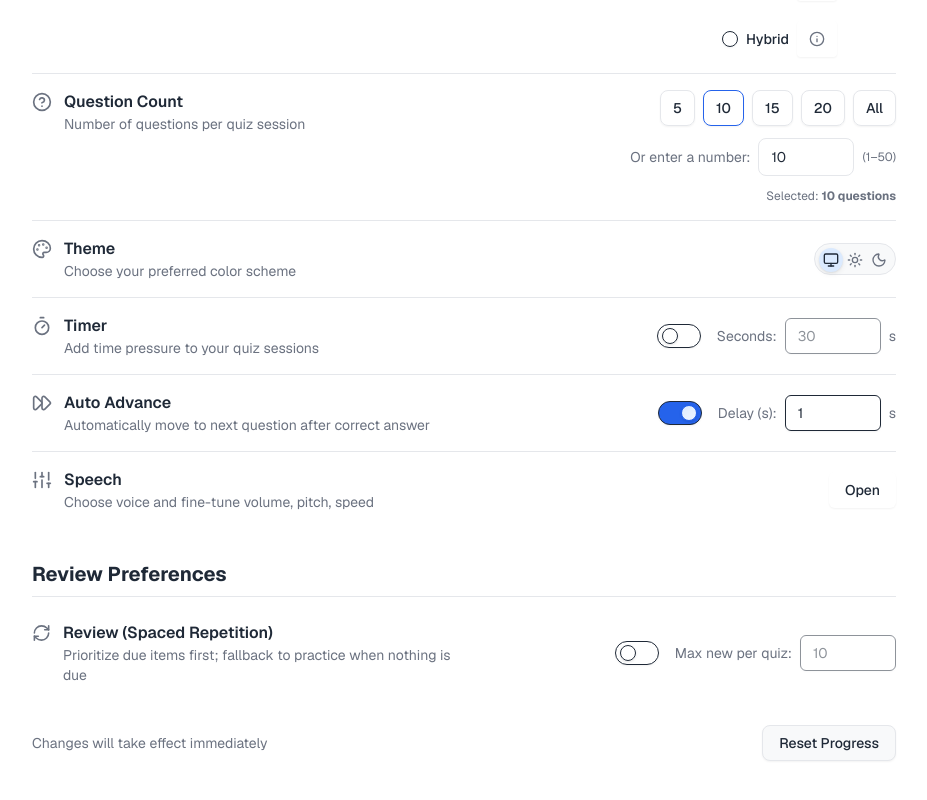
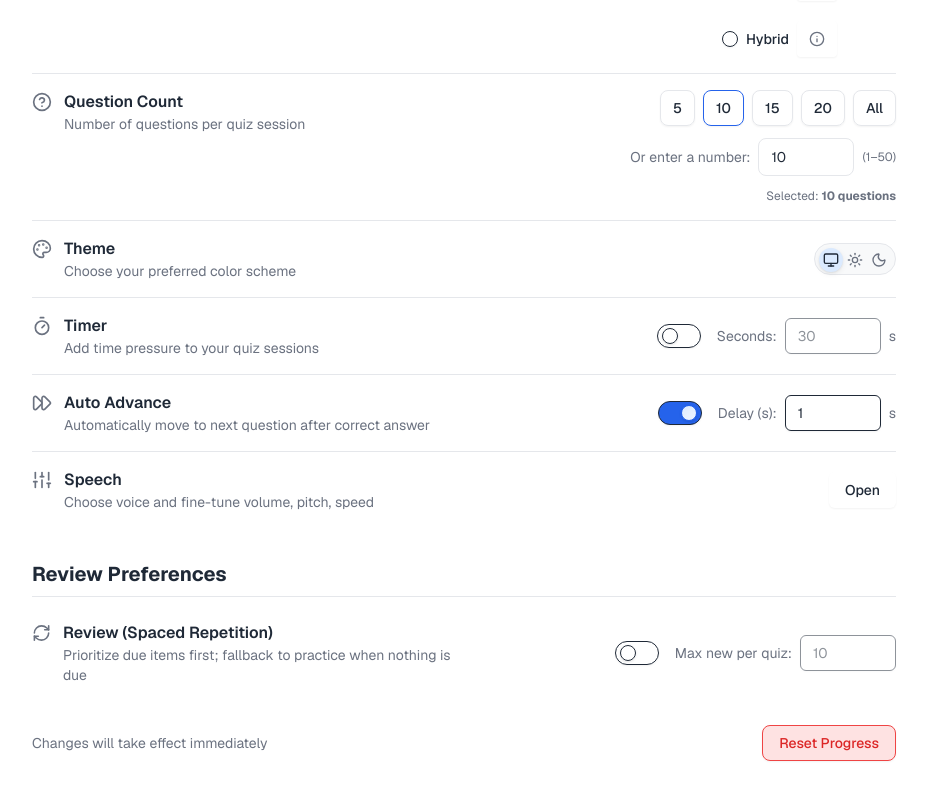
Before and after one commit to shoaibnigamshaik/quickfrench, a Next.js app: page /settings in a window 1280 px wide. Shown: the part 284-1084 px from the top of the page, without its empty margins (176-1103 px from the left). Built offline with nearby package versions, Linux system fonts and the light colour scheme.

Commit message:
Made Reset Progress button blue

```diff
--- a/src/app/settings/page.tsx
+++ b/src/app/settings/page.tsx
@@ -833,9 +833,9 @@ const SettingsPage = () => {
               }}
               className="inline-flex items-center px-4 py-2 rounded-lg border text-sm"
               style={{
-                backgroundColor: "var(--muted)",
-                color: "var(--foreground)",
-                borderColor: "var(--border)",
+                backgroundColor: "var(--danger-100)",
+                color: "var(--danger-600)",
+                borderColor: "var(--danger-500)",
               }}
             >
               Reset Progress
```
